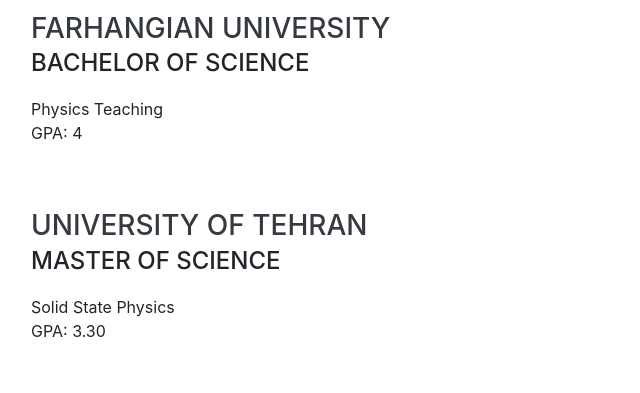
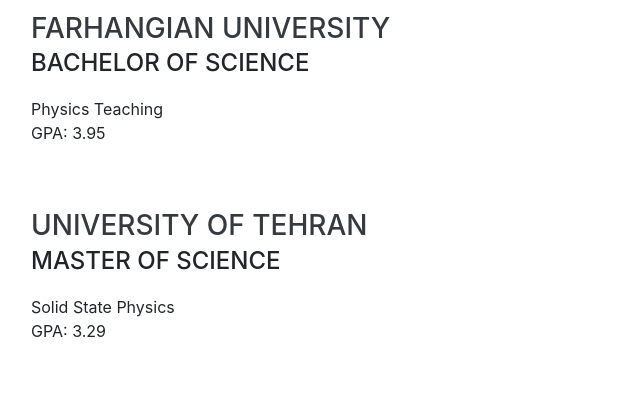
Before and after one commit to ariajafari/ariajafari.github.io, a website with bundled scripts: page index.html in a window 1280 px wide. Shown: the part 1860-2253 px from the top of the page, 289-929 px from the left. Built offline with nearby package versions, Linux system fonts and the light colour scheme; a web font is replaced by a local one.

Commit message:
Update index.html

```diff
--- a/index.html
+++ b/index.html
@@ -113,7 +113,7 @@
             <h3 class="mb-0">Farhangian University</h3>
             <div class="subheading mb-3">Bachelor of Science</div>
             <div>Physics Teaching</div>
-            <p>GPA: 4</p>
+            <p>GPA: 3.95</p>
           </div>
           <div class="resume-date text-md-right">
             <span class="text-primary">January 2013 - January 2017</span>
@@ -125,7 +125,7 @@
             <h3 class="mb-0">University of Tehran</h3>
             <div class="subheading mb-3">Master of Science</div>
             <div>Solid State Physics</div>
-            <p>GPA: 3.30</p>
+            <p>GPA: 3.29</p>
           </div>
           <div class="resume-date text-md-right">
             <span class="text-primary">September 2017 - September 2020</span>
```
